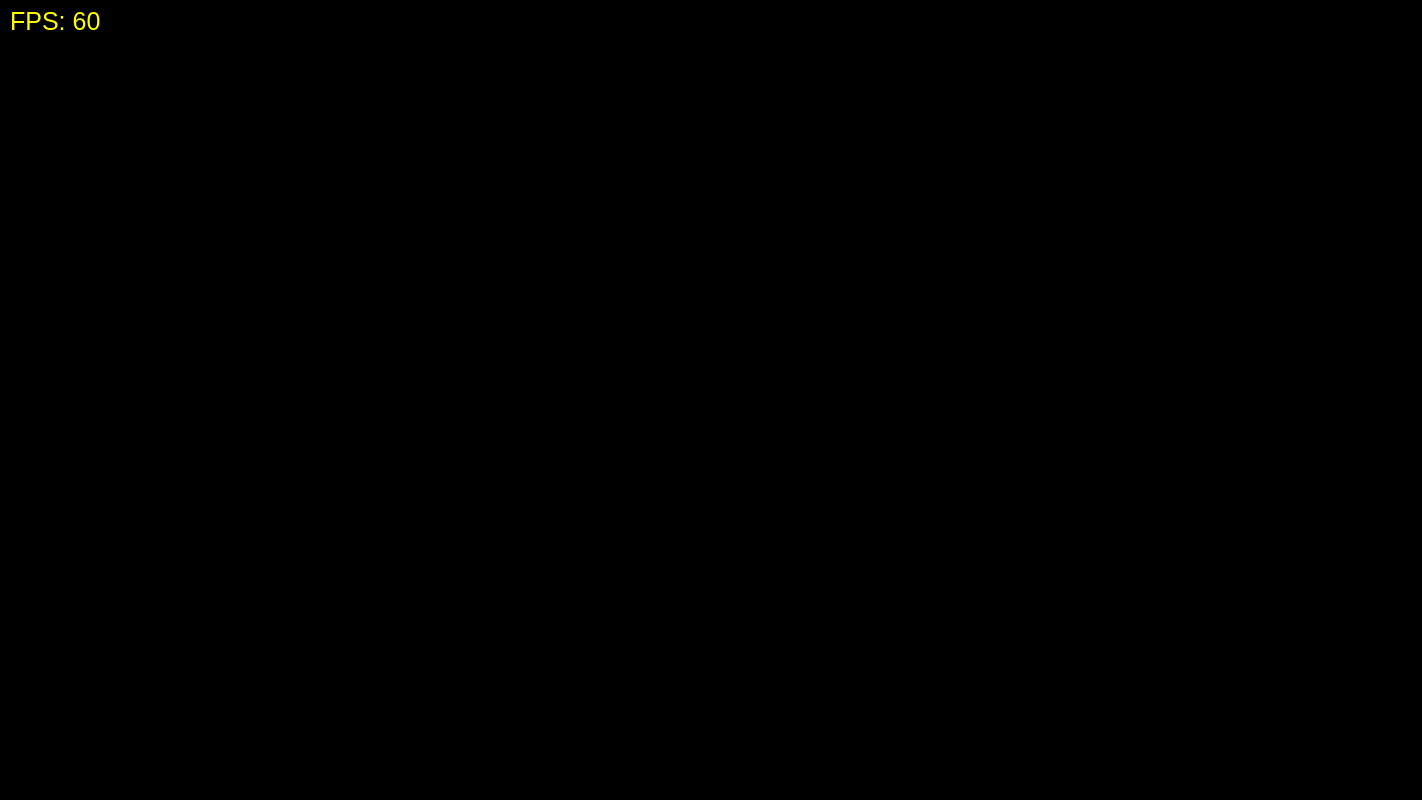
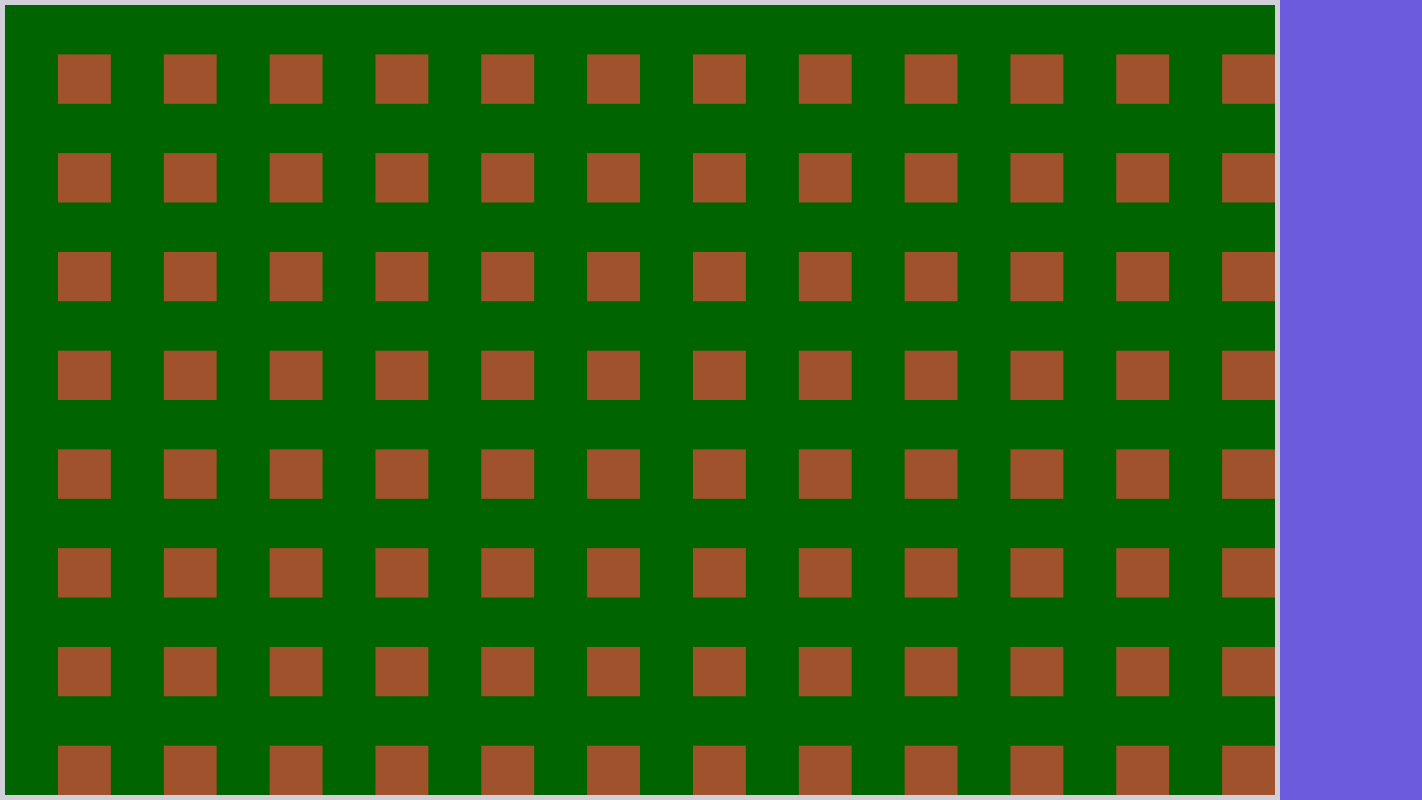
Before and after one commit to zjcrumpton/void-client, a website built with Vite: page index.html in a window 1280 px wide. Shown: the whole page, 1422 px wide, since content can reach past the window. Built offline with nearby package versions, Linux system fonts and the light colour scheme; files whose address does not match are found by name.

Commit message:
we have grass!!!  & tiling & screens & more

```diff
--- /dev/null
+++ b/game.css
@@ -0,0 +1,19 @@
+
+
+:root {
+  --atomic-purple: #6c5bdd;
+  --gameboy-grey: #d1cfd8;
+  background-color: var(--atomic-purple);
+}
+
+
+h1 {
+  display: flex;
+  width: 100%;
+  justify-content: center;
+  padding: 8px 0 0 0;
+  font-size: 44px;
+  font-weight: bold;
+  font-family: arial;
+  color: var(--gameboy-grey);
+}
--- a/index.html
+++ b/index.html
@@ -5,10 +5,12 @@
     <link rel="icon" type="image/svg+xml" href="favicon.svg" />
     <meta name="viewport" content="width=device-width, initial-scale=1.0" />
     <link rel="stylesheet" href="reset.css">
+    <link rel="stylesheet" href="game.css">
     <title>The Void</title>
   </head>
   <body>
     <div id="root"></div>
+    <!-- <h1>THE VOID</h1> -->
     <script type="module" src="/src/index.ts"></script>
   </body>
 </html>
--- a/src/game.ts
+++ b/src/game.ts
@@ -37,6 +37,7 @@ class Game {
     this.state = {
       entities: this.server.entities,
     };
+
     this.renderState = {
       secondsPassed: 0,
       previousTimeStamp: null,
--- /dev/null
+++ b/src/screen/sampleScreen.ts
@@ -0,0 +1,92 @@
+// Zelda 11 x 16
+// Ours  16 x 24
+
+
+/*
+
+     0   1   2   3   4   5   6   7   8   9   10  11  12  13  14  15  16  17  18  19  20  21  22  23
+
+a   [ ] [ ] [ ] [ ] [ ] [ ] [ ] [ ] [ ] [ ] [ ] [ ] [ ] [ ] [ ] [ ] [ ] [ ] [ ] [ ] [ ] [ ] [ ] [ ]
+b   [ ] [ ] [ ] [ ] [ ] [ ] [ ] [ ] [ ] [ ] [ ] [ ] [ ] [ ] [ ] [ ] [ ] [ ] [ ] [ ] [ ] [ ] [ ] [ ]
+c   [ ] [ ] [ ] [ ] [ ] [ ] [ ] [ ] [ ] [ ] [ ] [ ] [ ] [ ] [ ] [ ] [ ] [ ] [ ] [ ] [ ] [ ] [ ] [ ]
+d   [ ] [ ] [ ] [ ] [ ] [ ] [ ] [ ] [ ] [ ] [ ] [ ] [ ] [ ] [ ] [ ] [ ] [ ] [ ] [ ] [ ] [ ] [ ] [ ]
+e   [ ] [ ] [ ] [ ] [ ] [ ] [ ] [ ] [ ] [ ] [ ] [ ] [ ] [ ] [ ] [ ] [ ] [ ] [ ] [ ] [ ] [ ] [ ] [ ]
+f   [ ] [ ] [ ] [ ] [ ] [ ] [ ] [ ] [ ] [ ] [ ] [ ] [ ] [ ] [ ] [ ] [ ] [ ] [ ] [ ] [ ] [ ] [ ] [ ]
+g   [ ] [ ] [ ] [ ] [ ] [ ] [ ] [ ] [ ] [ ] [ ] [ ] [ ] [ ] [ ] [ ] [ ] [ ] [ ] [ ] [ ] [ ] [ ] [ ]
+h   [ ] [ ] [ ] [ ] [ ] [ ] [ ] [ ] [ ] [ ] [ ] [ ] [ ] [ ] [ ] [ ] [ ] [ ] [ ] [ ] [ ] [ ] [ ] [ ]
+i   [ ] [ ] [ ] [ ] [ ] [ ] [ ] [ ] [ ] [ ] [ ] [ ] [ ] [ ] [ ] [ ] [ ] [ ] [ ] [ ] [ ] [ ] [ ] [ ]
+j   [ ] [ ] [ ] [ ] [ ] [ ] [ ] [ ] [ ] [ ] [ ] [ ] [ ] [ ] [ ] [ ] [ ] [ ] [ ] [ ] [ ] [ ] [ ] [ ]
+k   [ ] [ ] [ ] [ ] [ ] [ ] [ ] [ ] [ ] [ ] [ ] [ ] [ ] [ ] [ ] [ ] [ ] [ ] [ ] [ ] [ ] [ ] [ ] [ ]
+l   [ ] [ ] [ ] [ ] [ ] [ ] [ ] [ ] [ ] [ ] [ ] [ ] [ ] [ ] [ ] [ ] [ ] [ ] [ ] [ ] [ ] [ ] [ ] [ ]
+m   [ ] [ ] [ ] [ ] [ ] [ ] [ ] [ ] [ ] [ ] [ ] [ ] [ ] [ ] [ ] [ ] [ ] [ ] [ ] [ ] [ ] [ ] [ ] [ ]
+n   [ ] [ ] [ ] [ ] [ ] [ ] [ ] [ ] [ ] [ ] [ ] [ ] [ ] [ ] [ ] [ ] [ ] [ ] [ ] [ ] [ ] [ ] [ ] [ ]
+o   [ ] [ ] [ ] [ ] [ ] [ ] [ ] [ ] [ ] [ ] [ ] [ ] [ ] [ ] [ ] [ ] [ ] [ ] [ ] [ ] [ ] [ ] [ ] [ ]
+p   [ ] [ ] [ ] [ ] [ ] [ ] [ ] [ ] [ ] [ ] [ ] [ ] [ ] [ ] [ ] [ ] [ ] [ ] [ ] [ ] [ ] [ ] [ ] [ ]
+
+*/
+
+
+const letters = ['a','b','c','d','e','f','g','h','i','j','k','l','m','n','o','p','q','r','s','t','u','v','w','x','y','z'];
+
+enum TileName {
+  DIRT,
+  GRASS
+}
+
+interface Tile {
+  color: string,
+}
+
+const tileMap = {
+  [TileName.DIRT]: {
+    color: '#A0522D',
+  },
+  [TileName.GRASS]: {
+    color: '#006400',
+  },
+}
+
+export interface CellState {
+  tile: Tile,
+  position: {
+    x: number,
+    y: number,
+  }
+}
+
+const defaultConfigs = {
+  tile: tileMap[TileName.DIRT],
+}
+
+interface ScreenConfigs {
+  tile?: Tile,
+}
+
+type ScreenState = {
+  [key: string]: CellState,
+}
+
+// Returns screen (22 x 32) with given configs
+const createScreen = (configs: ScreenConfigs = defaultConfigs): ScreenState => {
+  const { tile = defaultConfigs.tile } = configs;
+  const screen = {};
+  let flip = true;
+  let otherFlip = true;
+  for (let i = 0; i < 16; i++) {
+    flip = !flip;
+    for (let j = 0; j < 24; j++) {
+      otherFlip = !otherFlip;
+      if (flip && otherFlip) {
+        screen[`${letters[i]}${j}`] = {tile, position: {x: j, y: i}};
+      } else {
+        screen[`${letters[i]}${j}`] = {tile: tileMap[TileName.GRASS], position: {x: j, y: i}};
+      }
+    }
+  }
+
+  return screen;
+}
+
+const screenState = createScreen({});
+
+export default screenState;
--- a/src/screen/screen.ts
+++ b/src/screen/screen.ts
@@ -1,10 +1,14 @@
 import Entity from "../entities/entitity.interface";
+import screenState, { CellState } from "./sampleScreen";
+
 
 class Screen {
   private root;
-  private viewport;
+  private canvas;
   private context;
   private ratio;
+  private height = 864;
+  private width = 1296;
 
   // render canvas
   constructor() {
@@ -13,38 +17,54 @@ class Screen {
     this.root = root;
 
     const { canvas, context } = this.generateCanvas();
-    this.viewport = canvas;
+    this.canvas = canvas;
     this.context = context;
-    this.ratio = this.getPixelRatio(this.context);
-    // this.viewport.style.border = '5px solid red';
+    this.ratio = 1;// this.getPixelRatio(this.context);
+    this.canvas.style.border = '5px solid var(--gameboy-grey)';
+    this.canvas.style.boxSizing = 'border-box';
 
-    this.root?.append(this.viewport);
+    this.root?.append(this.canvas);
 
     // update the canvas size to fit the screen
     window.addEventListener('resize', this.resize);
   }
 
   draw = (entities: Entity[], FPS: number) => {
-    this.context.clearRect(0, 0, this.viewport.width, this.viewport.height);
+    this.context.clearRect(0, 0, this.canvas.width, this.canvas.height);
 
     this.drawFPS(FPS);
 
+    Object.keys(screenState).forEach((c) => {
+      this.renderCell(screenState[c]);
+    });
+
     entities.forEach((e) => {
-        // e.update();
-        this.render(e);
+      // e.update();
+      this.renderEntity(e);
     });
   }
 
-  render = (e: Entity) => {
+  renderCell = (c: CellState) => {
+    this.context.fillStyle = c.tile.color;
+    this.context.fillRect(
+      c.position.x * (this.width / 24),
+      c.position.y * (this.height / 16),
+      54 * this.ratio,
+      54 * this.ratio,
+    );
+  }
+
+  renderEntity = (e: Entity) => {
     console.log('xx width, width * ratio', e.state.size.width, e.state.size.width * this.ratio); // eslint-disable-line
     this.context.fillStyle = 'blue';
     this.context.fillRect(
       e.state.position.x,
       e.state.position.y,
-      e.state.size.width * this.ratio,
-      e.state.size.height * this.ratio,
+      54 * this.ratio,
+      54 * this.ratio,
     );
   }
+
   drawFPS = (FPS: number) => {
     // this.context.clearRect(0, 0, 200, 100);
     this.context.font = '25px Arial';
@@ -53,44 +73,52 @@ class Screen {
   }
 
   private resize = () => {
-    this.viewport.height = window.innerHeight;
-    this.viewport.width = window.innerHeight * (16/9);
+    this.canvas.height = this.height;
+    this.canvas.width = this.width;
 
-    this.viewport.style.width = this.viewport.width +'px';
-    this.viewport.style.height = this.viewport.height +'px';
+    this.canvas.style.width = window.innerWidth + 'px';
+    this.canvas.style.height = window.innerHeight +'px';
+
+    // this.canvas.style.top = `${(window.innerHeight / 2) - (this.canvas.height / 2)}px`;
+    // this.canvas.style.left = `${(window.innerWidth / 2) - (this.canvas.width / 2)}px`;
   };
 
-  private getPixelRatio = (context: CanvasRenderingContext2D) => {
-    const backingStores = [
-      'webkitBackingStorePixelRatio',
-      'mozBackingStorePixelRatio',
-      'msBackingStorePixelRatio',
-      'oBackingStorePixelRatio',
-      'backingStorePixelRatio'
-    ];
+  // private getPixelRatio = (context: CanvasRenderingContext2D) => {
+  //   const backingStores = [
+  //     'webkitBackingStorePixelRatio',
+  //     'mozBackingStorePixelRatio',
+  //     'msBackingStorePixelRatio',
+  //     'oBackingStorePixelRatio',
+  //     'backingStorePixelRatio'
+  //   ];
 
-    const deviceRatio = window.devicePixelRatio;
+  //   const deviceRatio = window.devicePixelRatio;
 
-    const backingRatio = backingStores.reduce((_prev, curr) => {
-      return (context.hasOwnProperty(curr) ? (context as any)[curr] : 1);
-    });
+  //   const backingRatio = backingStores.reduce((_prev, curr) => {
+  //     return (context.hasOwnProperty(curr) ? (context as any)[curr] : 1);
+  //   });
 
-    return deviceRatio / (backingRatio as unknown as number);
-  };
+  //   return deviceRatio / (backingRatio as unknown as number);
+  // };
+
 
   private generateCanvas = () => {
     const canvas = document.createElement('canvas');
     const context = canvas.getContext('2d');
     if (!context) throw new Error('no context');
-    const ratio = this.getPixelRatio(context);
+    // const ratio = this.getPixelRatio(context);
 
-    canvas.height = window.innerHeight;
-    canvas.width = window.innerHeight * (16/9);
+    canvas.height = this.height;
+    canvas.width = this.width;
 
-    canvas.style.width = canvas.width +'px';
-    canvas.style.height = canvas.height +'px';
+    canvas.style.width = window.innerWidth + 'px';
+    canvas.style.height = window.innerHeight +'px';
 
-    context.setTransform(ratio, 0, 0, ratio, 0, 0);
+    // canvas.style.top = `${(window.innerHeight / 2) - (canvas.height / 2)}px`;
+    // canvas.style.left = `${(window.innerWidth / 2) - (canvas.width / 2)}px`;
+
+
+    // context.setTransform(ratio, 0, 0, ratio, 0, 0);
 
     canvas.style.backgroundColor = 'black';
 
```
Also changed, not shown: src/index.ts (line endings or trailing spaces).
